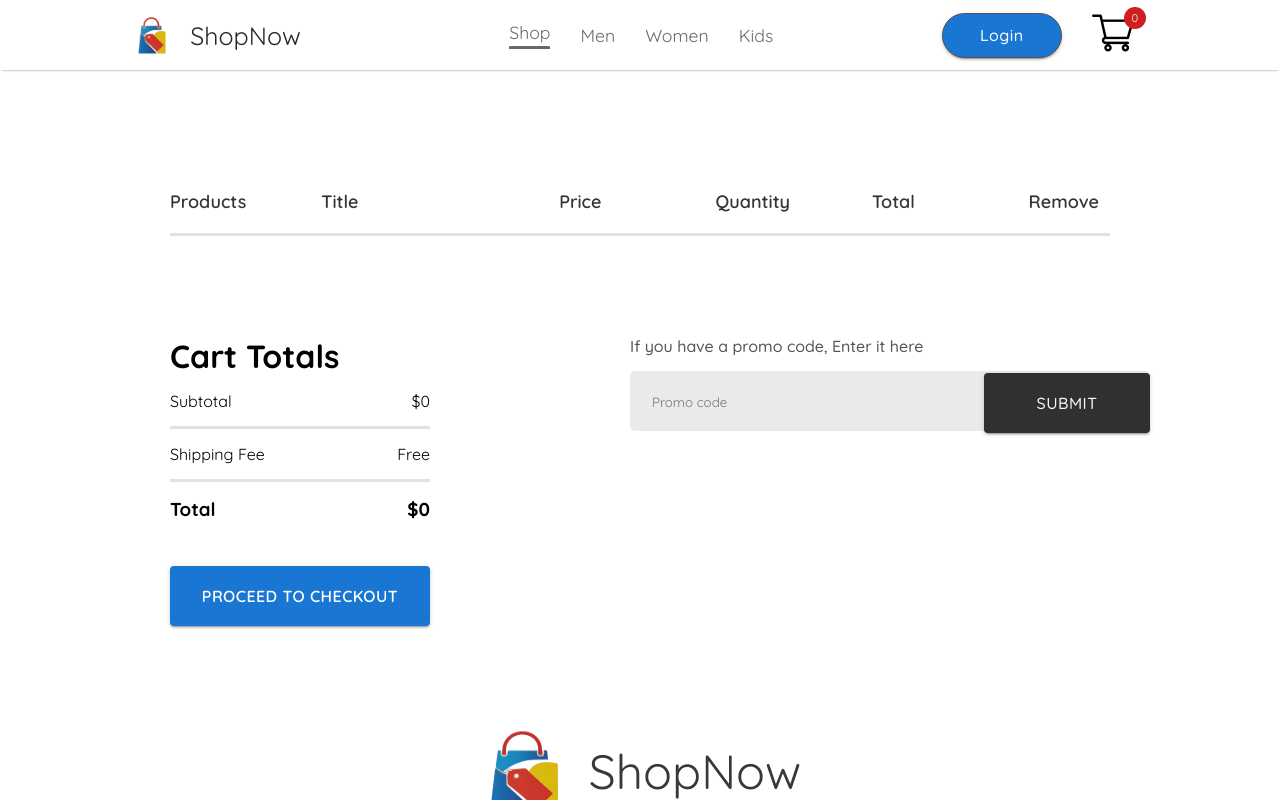
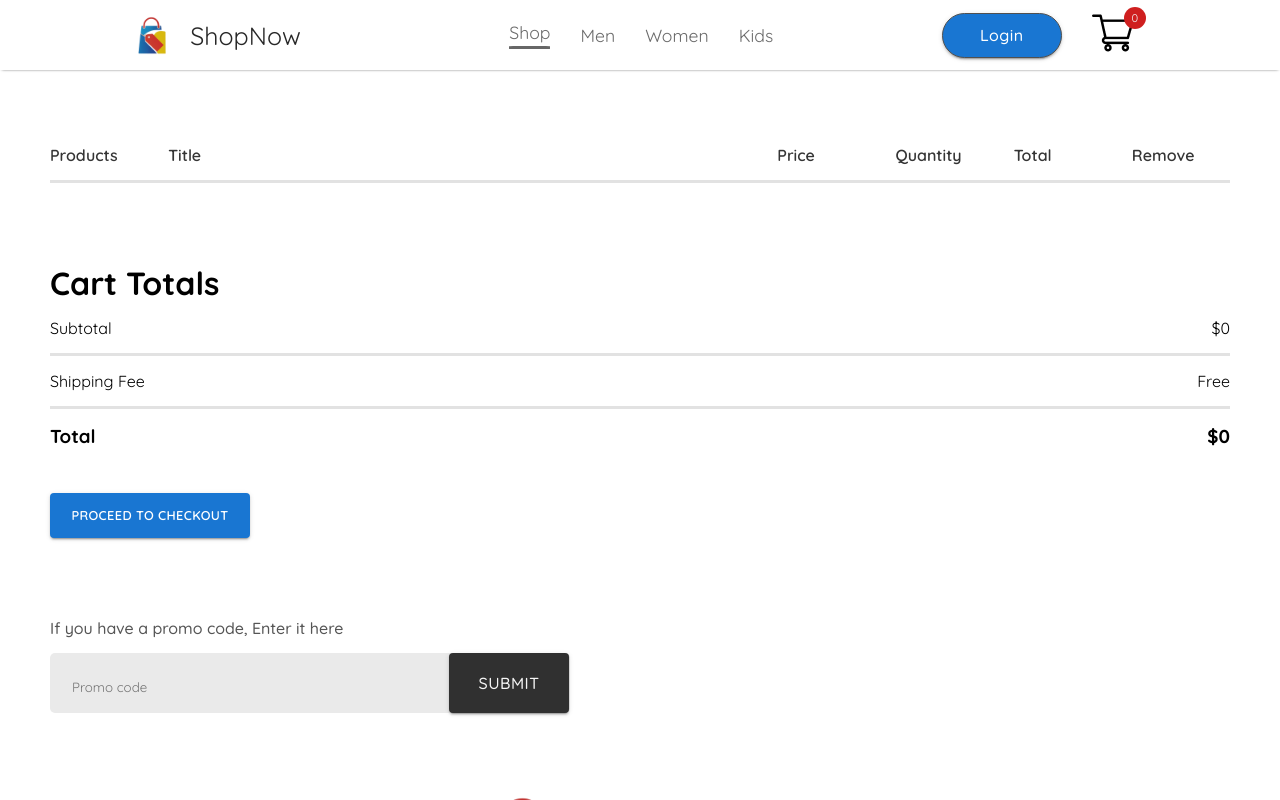
Before and after one commit to gabrielmilitaosantos/ShopNow, a React (Create React App) app in the folder frontend/: page /cart in a window 1280 px wide. Shown: the top 800 px of the page. Built offline with nearby package versions, Linux system fonts and the light colour scheme.

Commit message:
Create responsivity for CartItems page

```diff
--- a/frontend/src/Components/CartItems/CartItems.css
+++ b/frontend/src/Components/CartItems/CartItems.css
@@ -15,20 +15,22 @@
     gap: 75px;
     padding: 20px 0px;
     color: #353535;
-    font-size: 18px;
+    font-size: 1.12rem;
     font-weight: 600;
 }
 
 .cart-items-format {
-    font-size: 17px;
+    font-size: 1.06rem;
     font-weight: 500;
 }
 
-button.cart-items-quantity {
+.cart-items-quantity {
     width: 64px;
     height: 50px;
     border: 2px solid #ebebeb;
-    color: black;
+    background: white;
+    font-family: 'Quicksand';
+    font-weight: 500;
 }
 
 .cart-icon-product-icon {
@@ -63,14 +65,14 @@ button.cart-items-quantity {
     width: 260px;
     height: 60px;
     font-family: 'Quicksand';
-    font-size: 16px;
+    font-size: 1rem;
     font-weight: 600;
     margin-top: 30px;
 }
 
 .cart-items-promocode {
     flex: 1;
-    font-size: 16px;
+    font-size: 1rem;
     font-weight: 500;
 }
 
@@ -103,8 +105,78 @@ button.cart-items-quantity {
     font-size: 16px;
     background: #303030;
     color: whitesmoke;
+    margin-bottom: 10px;
 }
 
 .cart-item-promobox button:hover {
     background: black;
 }
+
+/* RESPONSIVE CONFIG */
+@media(max-width: 1280px) {
+    .cart-items {
+        margin: 60px 50px;
+    }
+
+    .cart-items-format-main {
+        grid-template-columns: 0.5fr 3fr 0.5fr 0.5fr 0.5fr 0.5fr;
+        gap: 20px;
+        padding: 15px 0px;
+        font-size: 1rem;
+    }
+
+    .cart-icon-product-icon {
+        height: 50px;
+    }
+
+    .cart-items-remove-icon {
+        margin: auto;
+    }
+
+    .cart-items-quantity {
+        width: 40px;
+        height: 30px;
+    }
+
+    .cart-items-down {
+        margin: 80px 0px;
+        flex-direction: column;
+        gap: 80px;
+    }
+
+    .cart-items-total {
+        margin: 0;
+    }
+
+    .cart-items-total button {
+        max-width: 200px;
+        height: 45px;
+        font-size: .8rem;
+    }
+
+    .cart-item-promobox {
+        width: auto;
+        max-width: 500px;
+    }
+
+    .cart-item-promobox input {
+        width: 100%;
+    }
+
+    .cart-item-promobox button {
+        width: 120px;
+        margin-left: -125px;
+    }
+}
+
+@media(max-width: 500px) {
+    .cart-items-format-main {
+        display: none;
+        grid-template-columns: 0.5fr  3fr 0.5fr;
+        gap: 10px;
+    }
+
+    .cart-items-format {
+        display: grid;
+    }
+}
--- a/frontend/src/Components/CartItems/CartItems.jsx
+++ b/frontend/src/Components/CartItems/CartItems.jsx
@@ -26,7 +26,7 @@ function CartItems() {
                                 <img src={e.image} alt="" className="cart-icon-product-icon" />
                                 <p>{e.name}</p>
                                 <p>${e.new_price}</p>
-                                <Button variant="outlined" className="cart-items-quantity">{cartItems[e.id]}</Button>
+                                <button className="cart-items-quantity">{cartItems[e.id]}</button>
                                 <p>${e.new_price * cartItems[e.id]}</p>
                                 <IconButton className="cart-items-remove-icon" onClick={() => { removeToCart(e.id) }}>
                                     <CloseIcon />
```
